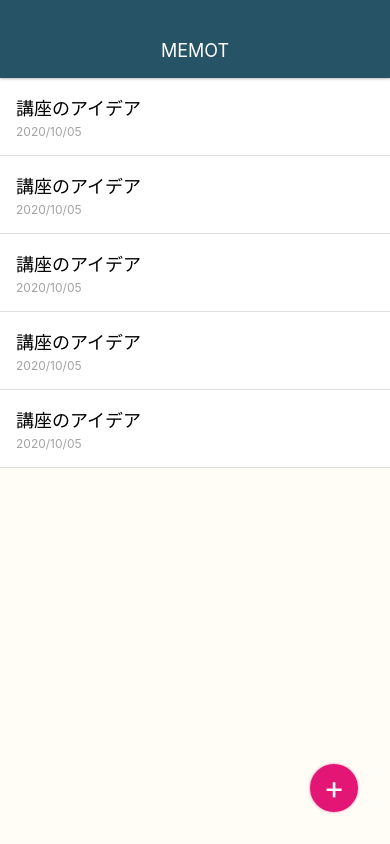
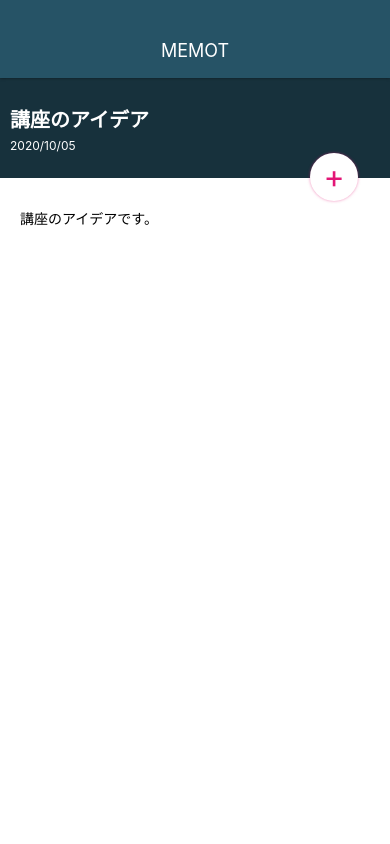
Before and after one commit to kattyamu/MemoApp01, a React Native app: screen / in a window 390 px wide. Built offline with nearby package versions, Linux system fonts and the light colour scheme.

Commit message:
Style MemoDetailScreen

```diff
--- a/App.js
+++ b/App.js
@@ -1,15 +1,17 @@
 import { StatusBar } from 'expo-status-bar';
 import React from 'react';
-import { StyleSheet, View } from 'react-native';
+import { StyleSheet, View, } from 'react-native';
 
 import Appbar from './src/components/Appbar';
-import MemoListScreen from './src/screens/MemoListScreen';
+// import MemoListScreen from './src/screens/MemoListScreen';
+import MemoDetailScreen from './src/screens/MemoDetailScreen';
 
 export default function App() {
   return (
     <View style={styles.container}>
       <Appbar />
-      <MemoListScreen />
+      {/* <MemoListScreen /> */}
+      <MemoDetailScreen />
     </View>
   );
 }
--- a/src/elements/CircleButton.js
+++ b/src/elements/CircleButton.js
@@ -3,9 +3,20 @@
 
 class CircleButton extends React.Component {
   render() {
+    const { style, color } = this.props;
+    // const style = this.props.style;
+
+    let bgColor = '#e31676';
+    let textColor = '#fff';
+
+    if (color === 'white') {
+      bgColor = '#fff';
+      textColor = '#e31676';
+    }
+
     return (
-      <View style={styles.CircleButton}>
-        <Text style={styles.CircleButtonTitle}>
+      <View style={[styles.CircleButton, style, {backgroundColor: bgColor}]}>
+        <Text style={[styles.CircleButtonTitle, {color: textColor}]}>
           {this.props.children}
         </Text>
       </View>
@@ -20,7 +31,6 @@
     bottom: 32,
     width: 48,
     height: 48,
-    backgroundColor: '#e31676',
     borderRadius: 24,
     justifyContent: 'center',
     alignItems: 'center',
@@ -33,7 +43,6 @@
   CircleButtonTitle: {
     fontSize: 32,
     lineHeight: 36,
-    color: '#fff',
   },
 });
 
--- /dev/null
+++ b/src/screens/MemoDetailScreen.js
@@ -0,0 +1,67 @@
+import React from 'react';
+import { StyleSheet, View, Text } from 'react-native';
+
+import CircleButton from '../elements/CircleButton';
+
+class MemoDetailScreen extends React.Component {
+  render() {
+    return (
+      <View style={styles.container}>
+
+        <View>
+          <View style={styles.memoHeader}>
+            <View>
+              <Text style={styles.memoHeaderTitle}>講座のアイデア</Text>
+              <Text style={styles.memoHeaderDate}>2020/10/05</Text>
+            </View>
+          </View>
+        </View>
+
+        <View style={styles.memoContents}>
+          <Text>
+            講座のアイデアです。
+          </Text>
+        </View>
+
+        <CircleButton color='white' style={styles.editButton}>+</CircleButton>
+
+      </View>
+    );
+  }
+}
+
+const styles = StyleSheet.create({
+  container: {
+    flex: 1,
+    width: '100%',
+  },
+  memoHeader: {
+    height: 100,
+    backgroundColor: '#17313c',
+    justifyContent: 'center',
+    padding: 10,
+  },
+  memoHeaderTitle: {
+    fontSize: 20,
+    fontWeight: 'bold',
+    color: '#fff',
+    marginBottom: 5,
+  },
+  memoHeaderDate: {
+    fontSize: 12,
+    color: '#fff',
+  },
+  memoContents: {
+    paddingTop: 30,
+    paddingRight: 20,
+    paddingBottom: 20,
+    paddingLeft: 20,
+    backgroundColor: '#fff',
+    flex: 1,
+  },
+  editButton: {
+    top: 75,
+  },
+});
+
+export default MemoDetailScreen;
```
